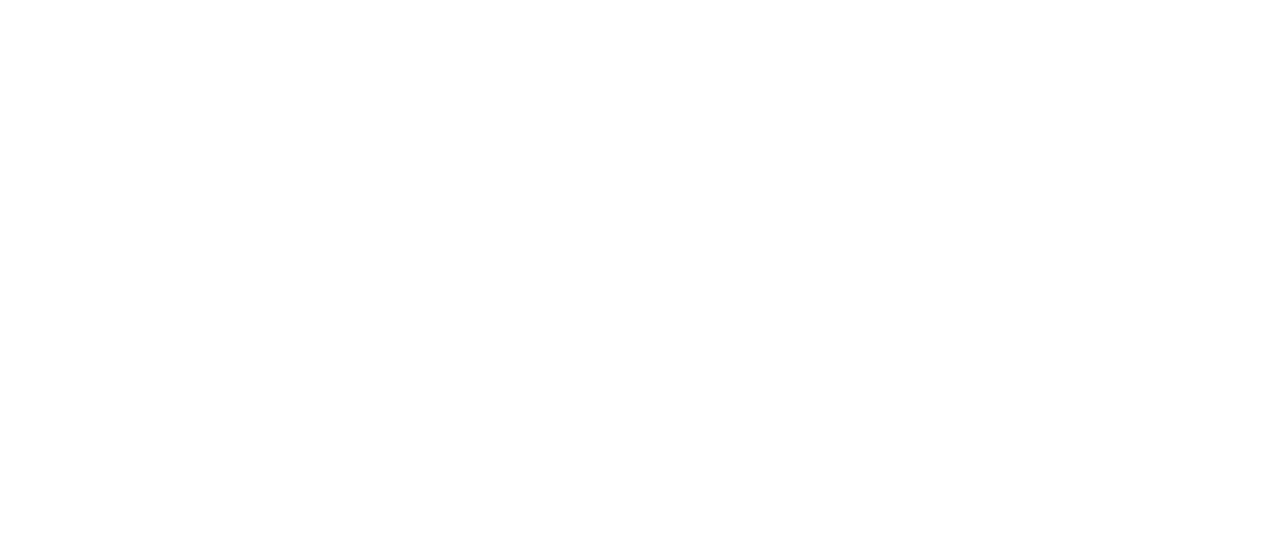
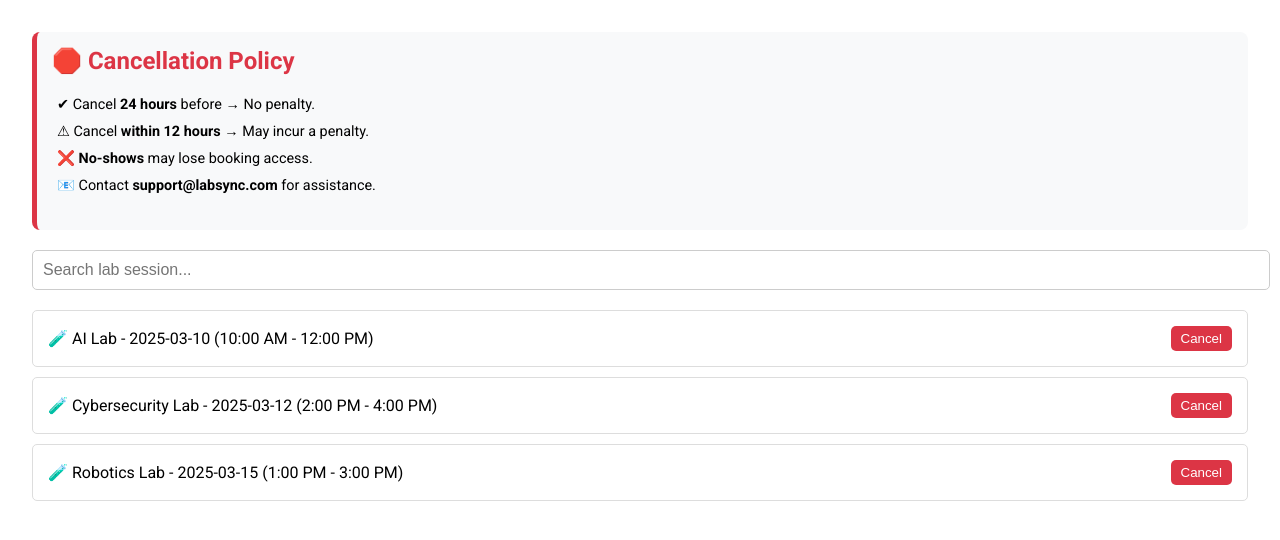
Before and after one commit to Ashwin-2408/Lab_Util_Book, a React (Vite) app in the folder lab_alloc/: page /cancel-lab in a window 1280 px wide. Before the commit this address had no page. Shown: the top 540 px of the page. Built offline with nearby package versions, Linux system fonts and the light colour scheme; a web font is replaced by a local one.

Commit message:
Added cancellation of lab

```diff
--- a/lab_alloc/src/App.jsx
+++ b/lab_alloc/src/App.jsx
@@ -3,13 +3,15 @@
 import NavBar from "./components/navbar.jsx";
 import { FaPlus } from "react-icons/fa6";
 import Button from "@mui/material/Button";
+import CancelLab from "./components/CancelLab.jsx";
 import CustTimeLine from "./components/timeline.jsx";
 import NewSession from "./components/new_session.jsx";
-import { Routes, Route, Link, useNavigate } from "react-router-dom";
+import { Routes, Route, useNavigate } from "react-router-dom";
 import { useEffect, useState } from "react";
 import Stats from "./components/stats_table.jsx";
 import LabAlloc from "./components/lab_allocation.jsx";
 import axios from "axios";
+
 function App() {
   const events = [];
   const [pageState, setPageState] = useState("Schedule");
@@ -19,12 +21,13 @@
   const [customSelect, setCustomSelect] = useState([{ lab_name: "--All--" }]);
   const [curLab, setCurLab] = useState("--All--");
   const navigate = useNavigate();
+
   function handleNewSession() {
     navigate("/book");
   }
 
   useEffect(() => {
-    if (customSelect != "--All--") {
+    if (curLab !== "--All--") {
       axios
         .get(`http://127.0.0.1:8000/api/schedule/${curLab}/${curDate}`)
         .then((response) => {
@@ -40,10 +43,7 @@
     axios
       .get("http://127.0.0.1:8000/api/laboratory")
       .then((response) => {
-        setCustomSelect((prevState) => [
-          { lab_name: "--All--" },
-          ...response.data,
-        ]);
+        setCustomSelect([{ lab_name: "--All--" }, ...response.data]);
       })
       .catch((error) => {
         console.log("Error while fetching from Laboratory", error);
@@ -53,9 +53,12 @@
   return (
     <>
       <NavBar setPageState={setPageState} />
+
       <Routes>
         <Route path="/book" element={<NewSession />} />
+        <Route path="/cancel-lab" element={<CancelLab />} />
       </Routes>
+
       {pageState === "Schedule" && (
         <div>
           <Button
@@ -80,9 +83,7 @@
                 <button>Heatmap</button>
               </nav>
               <div className="canvas-comp">
-                <div
-                  style={{ display: "flex", gap: "1rem", alignItems: "center" }}
-                >
+                <div style={{ display: "flex", gap: "1rem", alignItems: "center" }}>
                   <div style={{ padding: "0px 6px", fontWeight: "600" }}>
                     Calendar
                   </div>
@@ -126,4 +127,5 @@
     </>
   );
 }
+
 export default App;
--- /dev/null
+++ b/lab_alloc/src/components/CancelLab.jsx
@@ -0,0 +1,77 @@
+import React, { useState } from "react";
+
+export default function CancelLab() {
+  const [searchQuery, setSearchQuery] = useState("");
+  const [scheduledLabs, setScheduledLabs] = useState([
+    { id: 1, name: "AI Lab", date: "2025-03-10", time: "10:00 AM - 12:00 PM" },
+    { id: 2, name: "Cybersecurity Lab", date: "2025-03-12", time: "2:00 PM - 4:00 PM" },
+    { id: 3, name: "Robotics Lab", date: "2025-03-15", time: "1:00 PM - 3:00 PM" },
+  ]);
+  const [selectedLab, setSelectedLab] = useState(null);
+  const [showModal, setShowModal] = useState(false);
+
+  const handleCancelLab = () => {
+    setScheduledLabs((prev) => prev.filter((lab) => lab.id !== selectedLab.id));
+    setShowModal(false);
+    alert("Lab session canceled successfully.");
+  };
+
+  return (
+    <div className="cancel-lab-container">
+      {/* 🛑 Cancellation Policies */}
+      <div className="policy-container">
+        <h2>🛑 Cancellation Policy</h2>
+        <ul>
+          <li>✔ Cancel <b>24 hours</b> before → No penalty.</li>
+          <li>⚠ Cancel <b>within 12 hours</b> → May incur a penalty.</li>
+          <li>❌ <b>No-shows</b> may lose booking access.</li>
+          <li>📧 Contact <b>support@labsync.com</b> for assistance.</li>
+        </ul>
+      </div>
+
+      {/* 🔍 Search Bar */}
+      <div className="search-container">
+        <input
+          type="text"
+          placeholder="Search lab session..."
+          value={searchQuery}
+          onChange={(e) => setSearchQuery(e.target.value)}
+          className="search-bar"
+        />
+      </div>
+
+      {/* 🗂 Lab List */}
+      <div className="lab-list">
+        {scheduledLabs
+          .filter((lab) =>
+            lab.name.toLowerCase().includes(searchQuery.toLowerCase())
+          )
+          .map((lab) => (
+            <div key={lab.id} className="lab-item">
+              <span>🧪 {lab.name} - {lab.date} ({lab.time})</span>
+              <button className="cancel-btn" onClick={() => {
+                setSelectedLab(lab);
+                setShowModal(true);
+              }}>
+                Cancel
+              </button>
+            </div>
+          ))}
+      </div>
+
+      {/* ❗ Confirmation Modal */}
+      {showModal && selectedLab && (
+        <div className="modal-overlay">
+          <div className="modal-content">
+            <h3>Are you sure you want to cancel?</h3>
+            <p>Lab: <b>{selectedLab.name}</b></p>
+            <p>Date: <b>{selectedLab.date}</b> | Time: <b>{selectedLab.time}</b></p>
+            <p className="warning">⚠ This action cannot be undone.</p>
+            <button className="confirm-btn" onClick={handleCancelLab}>Yes, Cancel</button>
+            <button className="close-btn" onClick={() => setShowModal(false)}>No, Keep It</button>
+          </div>
+        </div>
+      )}
+    </div>
+  );
+}
--- a/lab_alloc/src/components/navbar.jsx
+++ b/lab_alloc/src/components/navbar.jsx
@@ -1,41 +1,56 @@
+import { useState } from "react";
 import Menu from "./menu.jsx";
 import { CiCircleQuestion } from "react-icons/ci";
 import { IoNotificationsOutline } from "react-icons/io5";
 import { SiGooglegemini } from "react-icons/si";
+import { useNavigate } from "react-router-dom";
+
 export default function NavBar(props) {
+  const [showDropdown, setShowDropdown] = useState(false);
+  const navigate = useNavigate(); // For navigation
+
   function handlePageChange(page) {
     props.setPageState((prevState) => page);
     console.log("Changed State : ", page);
   }
+
   return (
     <nav>
       <div className="nav-inner-div">
-        <div
-          style={{
-            display: "flex",
-            gap: "0.5rem",
-            alignItems: "center",
-            justifyContent: "center",
-          }}
-        >
+        <div className="logo-container">
           <SiGooglegemini />
-          <div style={{ fontWeight: "450" }}>LabSync</div>
+          <div className="logo-text">LabSync</div>
         </div>
+
         <div className="nav-right-div">
           <button onClick={() => handlePageChange("Schedule")}>Schedule</button>
-          <button onClick={() => handlePageChange("Dashboard")}>
-            Dashboard
-          </button>
-          <button onClick={() => handlePageChange("Manage Labs")}>
-            Manage Labs
-          </button>
+          <button onClick={() => handlePageChange("Dashboard")}>Dashboard</button>
+
+          {/* Manage Labs Dropdown */}
+          <div
+            className="dropdown-container"
+            onMouseEnter={() => setShowDropdown(true)}
+            onMouseLeave={() => setShowDropdown(false)}
+          >
+            <button className="dropdown-btn">Manage Labs ▼</button>
+            {showDropdown && (
+              <div className="dropdown-menu">
+                <button onClick={() => handlePageChange("Renew Lab")}>Renew Lab</button>
+
+                <button onClick={() => handlePageChange("Lab Bookings")}>Lab Bookings</button>
+                <button onClick={() => navigate("/cancel-lab")}>Cancel Lab</button> {/* Navigate to cancel lab page */}
+              </div>
+            )}
+          </div>
+
           <button onClick={() => handlePageChange("Members")}>Members</button>
+
           <div className="user-mag-div">
             <button className="notification-div">
-              <CiCircleQuestion style={{ width: "2rem", height: "2rem" }} />
+              <CiCircleQuestion className="icon" />
             </button>
             <button className="notification-div">
-              <IoNotificationsOutline style={{ fontSize: "1rem" }} />
+              <IoNotificationsOutline className="icon" />
             </button>
             <div>
               <Menu />
--- a/lab_alloc/src/index.css
+++ b/lab_alloc/src/index.css
@@ -42,6 +42,149 @@
 
 .nav-right-div button:hover {
   cursor: pointer;
+}
+
+.dropdown-container {
+  position: relative;
+  display: inline-block;
+}
+
+.dropdown-menu {
+  display: flex;
+  flex-direction: column;
+  position: absolute;
+  background-color: white;
+  border: 1px solid #ccc;
+  border-radius: 5px;
+  padding: 5px 0;
+  box-shadow: 0px 4px 6px rgba(0, 0, 0, 0.1);
+  z-index: 10;
+}
+
+.dropdown-item {
+  padding: 10px;
+  border: none;
+  background: none;
+  text-align: left;
+  width: 100%;
+  font-size: 14px;
+  color: black;
+}
+
+.dropdown-item:hover {
+  background-color: #f0f0f0;
+  cursor: pointer;
+}
+
+.cancel-lab-container {
+  padding: 2rem;
+  font-family: "Roboto", sans-serif;
+}
+
+.policy-container {
+  background: #f8f9fa;
+  padding: 15px;
+  border-radius: 8px;
+  margin-bottom: 20px;
+  border-left: 5px solid #dc3545;
+}
+
+.policy-container h2 {
+  margin: 0 0 10px;
+  color: #dc3545;
+}
+
+.policy-container ul {
+  list-style-type: none;
+  padding: 0;
+}
+
+.policy-container li {
+  padding: 5px;
+  font-size: 0.9rem;
+}
+
+.search-container {
+  margin-bottom: 20px;
+}
+
+.search-bar {
+  width: 100%;
+  padding: 10px;
+  border: 1px solid #ccc;
+  border-radius: 5px;
+  font-size: 1rem;
+}
+
+.lab-list {
+  display: flex;
+  flex-direction: column;
+  gap: 10px;
+}
+
+.lab-item {
+  background: #fff;
+  padding: 15px;
+  border-radius: 5px;
+  display: flex;
+  justify-content: space-between;
+  align-items: center;
+  border: 1px solid #ddd;
+}
+
+.cancel-btn {
+  padding: 5px 10px;
+  background-color: #dc3545;
+  color: white;
+  border: none;
+  cursor: pointer;
+  border-radius: 5px;
+}
+
+.cancel-btn:hover {
+  background-color: #c82333;
+}
+
+/* 🔴 Confirmation Modal */
+.modal-overlay {
+  position: fixed;
+  top: 0;
+  left: 0;
+  width: 100%;
+  height: 100%;
+  background: rgba(0, 0, 0, 0.5);
+  display: flex;
+  justify-content: center;
+  align-items: center;
+}
+
+.modal-content {
+  background: white;
+  padding: 20px;
+  border-radius: 10px;
+  text-align: center;
+}
+
+.warning {
+  color: red;
+  font-weight: bold;
+}
+
+.confirm-btn, .close-btn {
+  padding: 10px;
+  margin: 5px;
+  border: none;
+  cursor: pointer;
+}
+
+.confirm-btn {
+  background: #dc3545;
+  color: white;
+}
+
+.close-btn {
+  background: #6c757d;
+  color: white;
 }
 
 .user-mag-div {
--- a/lab_alloc/src/main_app.jsx
+++ b/lab_alloc/src/main_app.jsx
@@ -2,7 +2,7 @@
 import App from "./App.jsx";
 import NewSession from "./components/new_session.jsx";
 import ApproveSession from "./components/approve_sess.jsx";
-
+import CancelLab from "./components/CancelLab.jsx";
 function MainApp() {
   return (
     <Router>
@@ -10,6 +10,8 @@
         <Route path="/" element={<App />} />
         <Route path="/book" element={<NewSession />} />
         <Route path="/temp" element={<ApproveSession />} />
+        <Route path="/cancel-lab" element={<CancelLab />} />
+
       </Routes>
     </Router>
   );
```
